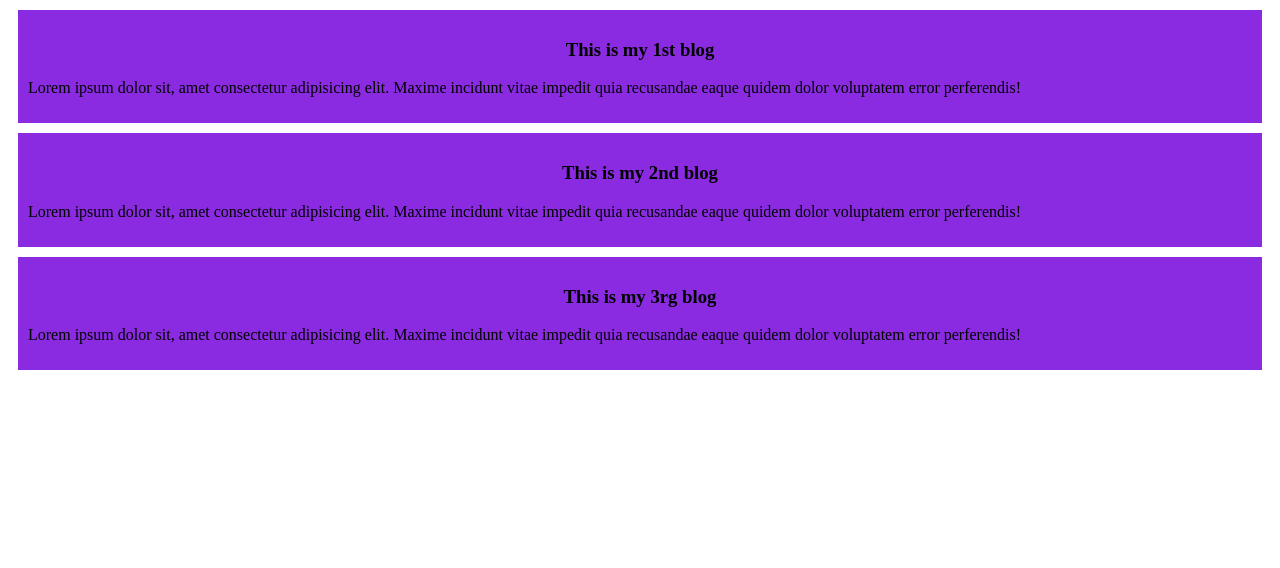
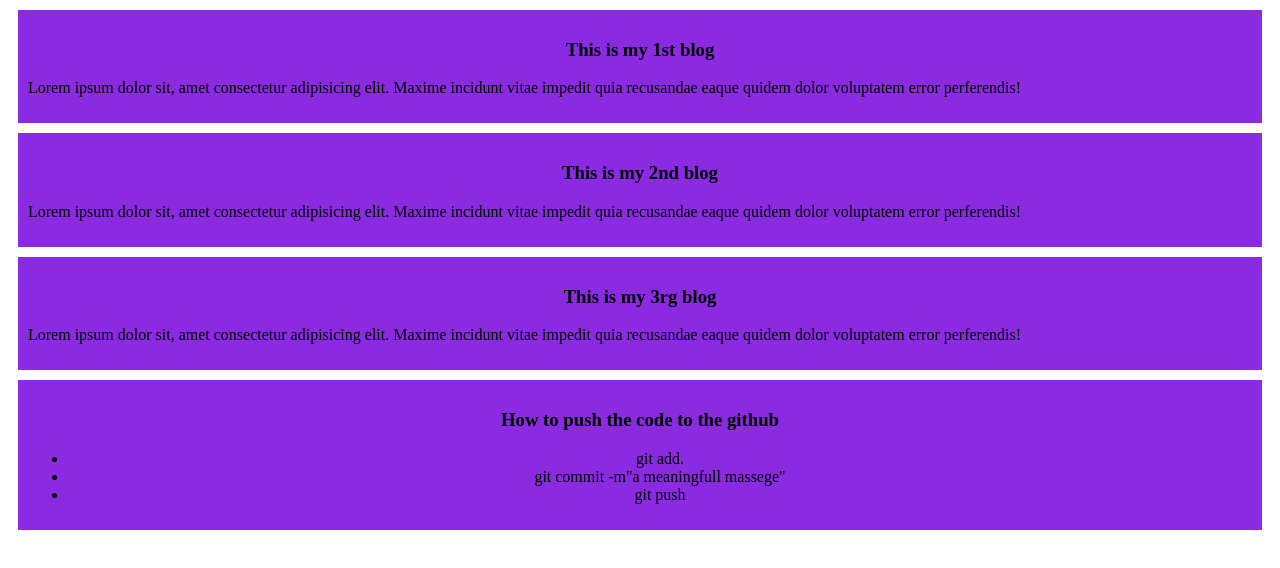
Before and after one commit to Thoryan009/Git-Practise, a plain HTML site: page index.html in a window 1280 px wide. Drawn offline with Linux system fonts and the light colour scheme.

Commit message:
last commit

```diff
--- a/index.html
+++ b/index.html
@@ -23,5 +23,15 @@
 
     </div>
 
+
+    <div class="git">
+        <h3>How to push the code to the github</h3>
+        <ul>
+            <li>git add.</li>
+            <li>git commit -m"a meaningfull massege"</li>
+            <li>git push</li>
+        </ul>
+    </div>
+
 </body>
 </html>
--- a/style/style.css
+++ b/style/style.css
@@ -3,3 +3,11 @@ div{
     margin: 10px;
     padding: 10px;
 }
+.git{
+    text-align: center;
+}
+.mygit{
+    text-align: center;
+    color: brown;
+    font-size: larger;
+}
```
